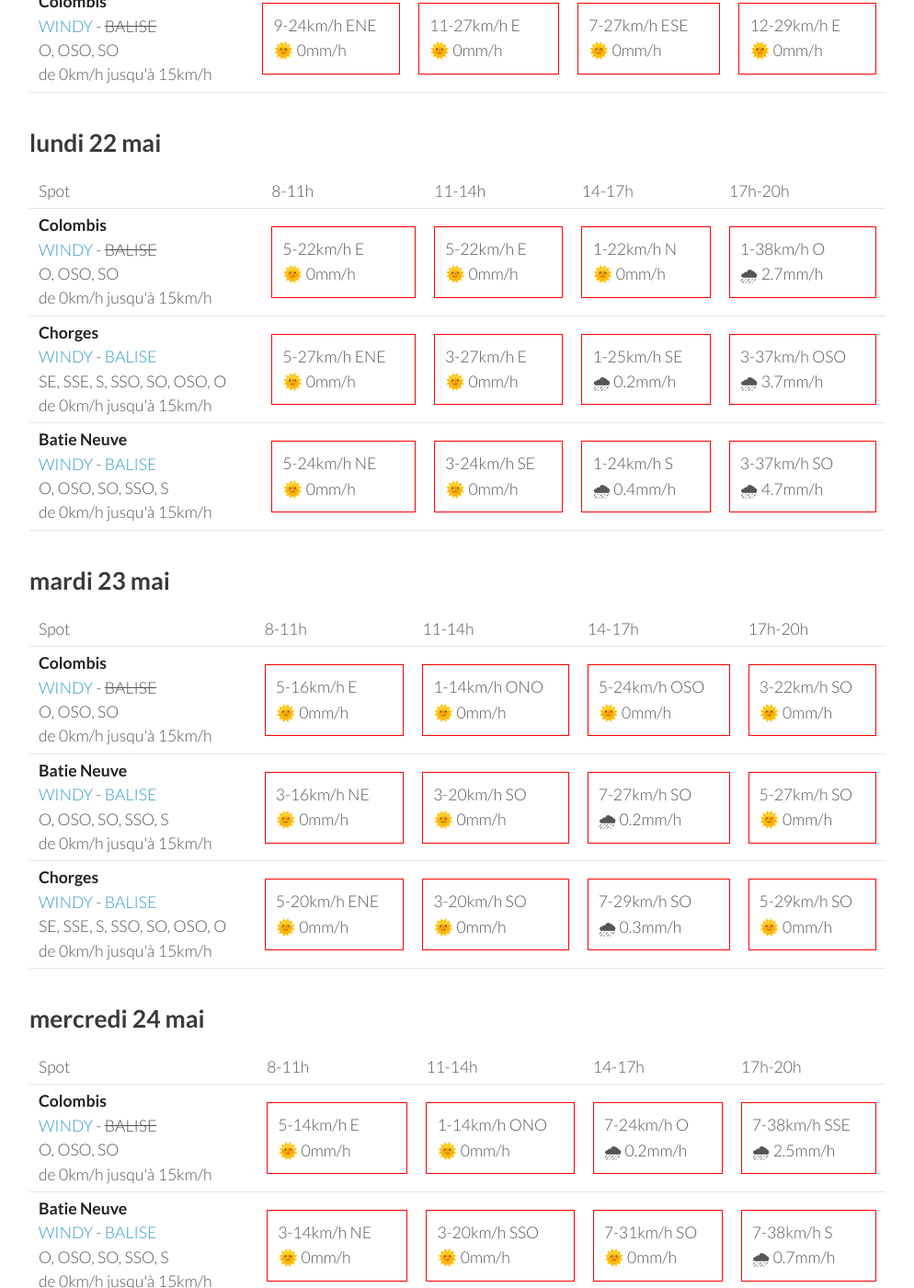
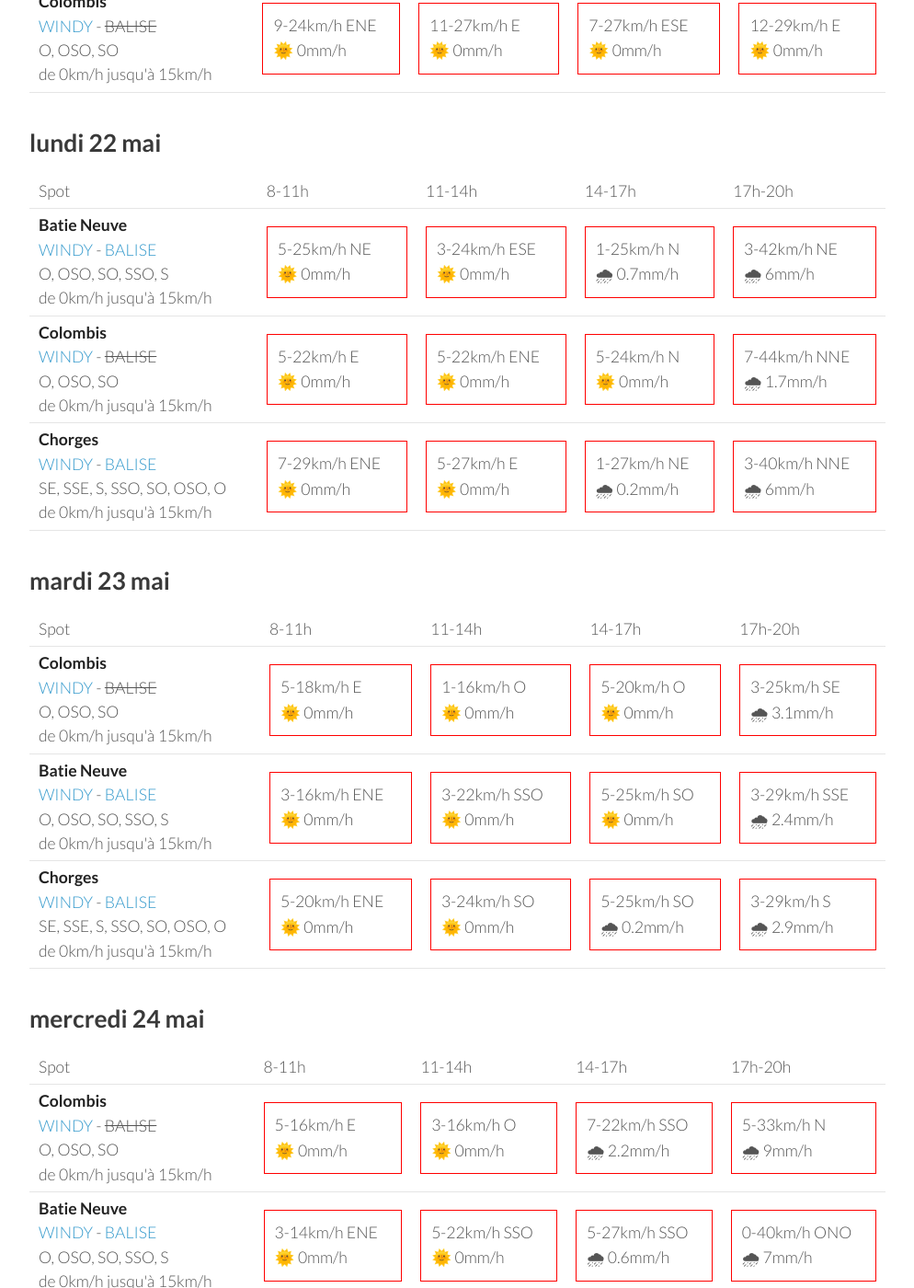
Before and after one commit to parapente-dans-le-nord/parapente-dans-le-nord.github.io, a Jekyll site: the page built from serre_poncon.markdown, in a window 1280 px wide and 1400 px high, scrolled down 1092 px. Shown: the whole window at 92% size, without its empty margins (26-1020 px from the left). Built offline with Jekyll 4.4.1, drawn with Linux system fonts in a browser that asks for light colours; some of the changed text lies outside the part shown.

Commit message:
update index.markdown

```diff
--- a/serre_poncon.markdown
+++ b/serre_poncon.markdown
@@ -114,32 +114,32 @@ page mise à jour le samedi 20 mai 06:31
       <td>17h-20h</td>
     </tr>
 <tr>
+        <td><strong>Batie Neuve</strong><br><a href="https://windy.com/44.584/6.236?44.559,6.262,10,m:eTtagly">WINDY</a> - <span class=""><a href="https://www.openwindmap.org/PP554">BALISE</a> </span><br> <span class="vent-favorable">O, OSO, SO, SSO, S</span><br><span class="force-vent">de 0km/h jusqu'à 15km/h</span> </td>
+
+            <td><div class="not-flyable"><p>5-25km/h NE</p><p>🌞 0mm/h</p></div></td>
+            <td><div class="not-flyable"><p>3-24km/h ESE</p><p>🌞 0mm/h</p></div></td>
+            <td><div class="not-flyable"><p>1-25km/h N</p><p>🌧 0.7mm/h</p></div></td>
+            <td><div class="not-flyable"><p>3-42km/h NE</p><p>🌧 6mm/h</p></div></td>
+
+
+    </tr>
+<tr>
         <td><strong>Colombis</strong><br><a href="https://windy.com/44.494/6.216?44.559,6.262,10">WINDY</a> - <span class="no-balise"> BALISE </span><br> <span class="vent-favorable">O, OSO, SO</span><br><span class="force-vent">de 0km/h jusqu'à 15km/h</span> </td>
 
             <td><div class="not-flyable"><p>5-22km/h E</p><p>🌞 0mm/h</p></div></td>
-            <td><div class="not-flyable"><p>5-22km/h E</p><p>🌞 0mm/h</p></div></td>
-            <td><div class="not-flyable"><p>1-22km/h N</p><p>🌞 0mm/h</p></div></td>
-            <td><div class="not-flyable"><p>1-38km/h O</p><p>🌧 2.7mm/h</p></div></td>
+            <td><div class="not-flyable"><p>5-22km/h ENE</p><p>🌞 0mm/h</p></div></td>
+            <td><div class="not-flyable"><p>5-24km/h N</p><p>🌞 0mm/h</p></div></td>
+            <td><div class="not-flyable"><p>7-44km/h NNE</p><p>🌧 1.7mm/h</p></div></td>
 
 
     </tr>
 <tr>
         <td><strong>Chorges</strong><br><a href="https://windy.com/44.578/6.280?44.559,6.262,10">WINDY</a> - <span class=""><a href="https://www.openwindmap.org/PP554">BALISE</a> </span><br> <span class="vent-favorable">SE, SSE, S, SSO, SO, OSO, O</span><br><span class="force-vent">de 0km/h jusqu'à 15km/h</span> </td>
 
-            <td><div class="not-flyable"><p>5-27km/h ENE</p><p>🌞 0mm/h</p></div></td>
-            <td><div class="not-flyable"><p>3-27km/h E</p><p>🌞 0mm/h</p></div></td>
-            <td><div class="not-flyable"><p>1-25km/h SE</p><p>🌧 0.2mm/h</p></div></td>
-            <td><div class="not-flyable"><p>3-37km/h OSO</p><p>🌧 3.7mm/h</p></div></td>
-
-
-    </tr>
-<tr>
-        <td><strong>Batie Neuve</strong><br><a href="https://windy.com/44.584/6.236?44.559,6.262,10,m:eTtagly">WINDY</a> - <span class=""><a href="https://www.openwindmap.org/PP554">BALISE</a> </span><br> <span class="vent-favorable">O, OSO, SO, SSO, S</span><br><span class="force-vent">de 0km/h jusqu'à 15km/h</span> </td>
-
-            <td><div class="not-flyable"><p>5-24km/h NE</p><p>🌞 0mm/h</p></div></td>
-            <td><div class="not-flyable"><p>3-24km/h SE</p><p>🌞 0mm/h</p></div></td>
-            <td><div class="not-flyable"><p>1-24km/h S</p><p>🌧 0.4mm/h</p></div></td>
-            <td><div class="not-flyable"><p>3-37km/h SO</p><p>🌧 4.7mm/h</p></div></td>
+            <td><div class="not-flyable"><p>7-29km/h ENE</p><p>🌞 0mm/h</p></div></td>
+            <td><div class="not-flyable"><p>5-27km/h E</p><p>🌞 0mm/h</p></div></td>
+            <td><div class="not-flyable"><p>1-27km/h NE</p><p>🌧 0.2mm/h</p></div></td>
+            <td><div class="not-flyable"><p>3-40km/h NNE</p><p>🌧 6mm/h</p></div></td>
 
 
     </tr>
@@ -162,20 +162,20 @@ page mise à jour le samedi 20 mai 06:31
 <tr>
         <td><strong>Colombis</strong><br><a href="https://windy.com/44.494/6.216?44.559,6.262,10">WINDY</a> - <span class="no-balise"> BALISE </span><br> <span class="vent-favorable">O, OSO, SO</span><br><span class="force-vent">de 0km/h jusqu'à 15km/h</span> </td>
 
-            <td><div class="not-flyable"><p>5-16km/h E</p><p>🌞 0mm/h</p></div></td>
-            <td><div class="not-flyable"><p>1-14km/h ONO</p><p>🌞 0mm/h</p></div></td>
-            <td><div class="not-flyable"><p>5-24km/h OSO</p><p>🌞 0mm/h</p></div></td>
-            <td><div class="not-flyable"><p>3-22km/h SO</p><p>🌞 0mm/h</p></div></td>
+            <td><div class="not-flyable"><p>5-18km/h E</p><p>🌞 0mm/h</p></div></td>
+            <td><div class="not-flyable"><p>1-16km/h O</p><p>🌞 0mm/h</p></div></td>
+            <td><div class="not-flyable"><p>5-20km/h O</p><p>🌞 0mm/h</p></div></td>
+            <td><div class="not-flyable"><p>3-25km/h SE</p><p>🌧 3.1mm/h</p></div></td>
 
 
     </tr>
 <tr>
         <td><strong>Batie Neuve</strong><br><a href="https://windy.com/44.584/6.236?44.559,6.262,10,m:eTtagly">WINDY</a> - <span class=""><a href="https://www.openwindmap.org/PP554">BALISE</a> </span><br> <span class="vent-favorable">O, OSO, SO, SSO, S</span><br><span class="force-vent">de 0km/h jusqu'à 15km/h</span> </td>
 
-            <td><div class="not-flyable"><p>3-16km/h NE</p><p>🌞 0mm/h</p></div></td>
-            <td><div class="not-flyable"><p>3-20km/h SO</p><p>🌞 0mm/h</p></div></td>
-            <td><div class="not-flyable"><p>7-27km/h SO</p><p>🌧 0.2mm/h</p></div></td>
-            <td><div class="not-flyable"><p>5-27km/h SO</p><p>🌞 0mm/h</p></div></td>
+            <td><div class="not-flyable"><p>3-16km/h ENE</p><p>🌞 0mm/h</p></div></td>
+            <td><div class="not-flyable"><p>3-22km/h SSO</p><p>🌞 0mm/h</p></div></td>
+            <td><div class="not-flyable"><p>5-25km/h SO</p><p>🌞 0mm/h</p></div></td>
+            <td><div class="not-flyable"><p>3-29km/h SSE</p><p>🌧 2.4mm/h</p></div></td>
 
 
     </tr>
@@ -183,9 +183,9 @@ page mise à jour le samedi 20 mai 06:31
         <td><strong>Chorges</strong><br><a href="https://windy.com/44.578/6.280?44.559,6.262,10">WINDY</a> - <span class=""><a href="https://www.openwindmap.org/PP554">BALISE</a> </span><br> <span class="vent-favorable">SE, SSE, S, SSO, SO, OSO, O</span><br><span class="force-vent">de 0km/h jusqu'à 15km/h</span> </td>
 
             <td><div class="not-flyable"><p>5-20km/h ENE</p><p>🌞 0mm/h</p></div></td>
-            <td><div class="not-flyable"><p>3-20km/h SO</p><p>🌞 0mm/h</p></div></td>
-            <td><div class="not-flyable"><p>7-29km/h SO</p><p>🌧 0.3mm/h</p></div></td>
-            <td><div class="not-flyable"><p>5-29km/h SO</p><p>🌞 0mm/h</p></div></td>
+            <td><div class="not-flyable"><p>3-24km/h SO</p><p>🌞 0mm/h</p></div></td>
+            <td><div class="not-flyable"><p>5-25km/h SO</p><p>🌧 0.2mm/h</p></div></td>
+            <td><div class="not-flyable"><p>3-29km/h S</p><p>🌧 2.9mm/h</p></div></td>
 
 
     </tr>
@@ -208,30 +208,30 @@ page mise à jour le samedi 20 mai 06:31
 <tr>
         <td><strong>Colombis</strong><br><a href="https://windy.com/44.494/6.216?44.559,6.262,10">WINDY</a> - <span class="no-balise"> BALISE </span><br> <span class="vent-favorable">O, OSO, SO</span><br><span class="force-vent">de 0km/h jusqu'à 15km/h</span> </td>
 
-            <td><div class="not-flyable"><p>5-14km/h E</p><p>🌞 0mm/h</p></div></td>
-            <td><div class="not-flyable"><p>1-14km/h ONO</p><p>🌞 0mm/h</p></div></td>
-            <td><div class="not-flyable"><p>7-24km/h O</p><p>🌧 0.2mm/h</p></div></td>
-            <td><div class="not-flyable"><p>7-38km/h SSE</p><p>🌧 2.5mm/h</p></div></td>
+            <td><div class="not-flyable"><p>5-16km/h E</p><p>🌞 0mm/h</p></div></td>
+            <td><div class="not-flyable"><p>3-16km/h O</p><p>🌞 0mm/h</p></div></td>
+            <td><div class="not-flyable"><p>7-22km/h SSO</p><p>🌧 2.2mm/h</p></div></td>
+            <td><div class="not-flyable"><p>5-33km/h N</p><p>🌧 9mm/h</p></div></td>
 
 
     </tr>
 <tr>
         <td><strong>Batie Neuve</strong><br><a href="https://windy.com/44.584/6.236?44.559,6.262,10,m:eTtagly">WINDY</a> - <span class=""><a href="https://www.openwindmap.org/PP554">BALISE</a> </span><br> <span class="vent-favorable">O, OSO, SO, SSO, S</span><br><span class="force-vent">de 0km/h jusqu'à 15km/h</span> </td>
 
-            <td><div class="not-flyable"><p>3-14km/h NE</p><p>🌞 0mm/h</p></div></td>
-            <td><div class="not-flyable"><p>3-20km/h SSO</p><p>🌞 0mm/h</p></div></td>
-            <td><div class="not-flyable"><p>7-31km/h SO</p><p>🌞 0mm/h</p></div></td>
-            <td><div class="not-flyable"><p>7-38km/h S</p><p>🌧 0.7mm/h</p></div></td>
+            <td><div class="not-flyable"><p>3-14km/h ENE</p><p>🌞 0mm/h</p></div></td>
+            <td><div class="not-flyable"><p>5-22km/h SSO</p><p>🌞 0mm/h</p></div></td>
+            <td><div class="not-flyable"><p>5-27km/h SSO</p><p>🌧 0.6mm/h</p></div></td>
+            <td><div class="not-flyable"><p>0-40km/h ONO</p><p>🌧 7mm/h</p></div></td>
 
 
     </tr>
 <tr>
         <td><strong>Chorges</strong><br><a href="https://windy.com/44.578/6.280?44.559,6.262,10">WINDY</a> - <span class=""><a href="https://www.openwindmap.org/PP554">BALISE</a> </span><br> <span class="vent-favorable">SE, SSE, S, SSO, SO, OSO, O</span><br><span class="force-vent">de 0km/h jusqu'à 15km/h</span> </td>
 
-            <td><div class="not-flyable"><p>3-16km/h ENE</p><p>🌞 0mm/h</p></div></td>
-            <td><div class="not-flyable"><p>3-20km/h SSO</p><p>🌞 0mm/h</p></div></td>
-            <td><div class="not-flyable"><p>7-31km/h SO</p><p>🌞 0mm/h</p></div></td>
-            <td><div class="not-flyable"><p>7-42km/h S</p><p>🌧 1mm/h</p></div></td>
+            <td><div class="not-flyable"><p>5-18km/h ENE</p><p>🌞 0mm/h</p></div></td>
+            <td><div class="not-flyable"><p>3-24km/h SSO</p><p>🌞 0mm/h</p></div></td>
+            <td><div class="not-flyable"><p>3-27km/h SSO</p><p>🌧 0.8mm/h</p></div></td>
+            <td><div class="not-flyable"><p>1-38km/h O</p><p>🌧 7mm/h</p></div></td>
 
 
     </tr>
@@ -239,3 +239,49 @@ page mise à jour le samedi 20 mai 06:31
 </tbody>
 </table>
 {:/}
+## jeudi 25 mai
+
+{::nomarkdown}
+<table>
+  <tbody>
+    <tr>
+      <td>Spot</td>
+      <td>8-11h</td>
+      <td>11-14h</td>
+      <td>14-17h</td>
+      <td>17h-20h</td>
+    </tr>
+<tr>
+        <td><strong>Colombis</strong><br><a href="https://windy.com/44.494/6.216?44.559,6.262,10">WINDY</a> - <span class="no-balise"> BALISE </span><br> <span class="vent-favorable">O, OSO, SO</span><br><span class="force-vent">de 0km/h jusqu'à 15km/h</span> </td>
+
+            <td><div class="not-flyable"><p>5-14km/h E</p><p>🌞 0mm/h</p></div></td>
+            <td><div class="not-flyable"><p>3-16km/h ONO</p><p>🌞 0mm/h</p></div></td>
+            <td><div class="not-flyable"><p>5-22km/h ONO</p><p>🌞 0mm/h</p></div></td>
+            <td><div class="not-flyable"><p>7-25km/h O</p><p>🌧 3mm/h</p></div></td>
+
+
+    </tr>
+<tr>
+        <td><strong>Batie Neuve</strong><br><a href="https://windy.com/44.584/6.236?44.559,6.262,10,m:eTtagly">WINDY</a> - <span class=""><a href="https://www.openwindmap.org/PP554">BALISE</a> </span><br> <span class="vent-favorable">O, OSO, SO, SSO, S</span><br><span class="force-vent">de 0km/h jusqu'à 15km/h</span> </td>
+
+            <td><div class="not-flyable"><p>1-12km/h ENE</p><p>🌞 0mm/h</p></div></td>
+            <td><div class="not-flyable"><p>5-22km/h SO</p><p>🌞 0mm/h</p></div></td>
+            <td><div class="not-flyable"><p>5-27km/h O</p><p>🌧 1.1mm/h</p></div></td>
+            <td><div class="not-flyable"><p>5-25km/h OSO</p><p>🌧 1.8mm/h</p></div></td>
+
+
+    </tr>
+<tr>
+        <td><strong>Chorges</strong><br><a href="https://windy.com/44.578/6.280?44.559,6.262,10">WINDY</a> - <span class=""><a href="https://www.openwindmap.org/PP554">BALISE</a> </span><br> <span class="vent-favorable">SE, SSE, S, SSO, SO, OSO, O</span><br><span class="force-vent">de 0km/h jusqu'à 15km/h</span> </td>
+
+            <td><div class="not-flyable"><p>3-12km/h ENE</p><p>🌞 0mm/h</p></div></td>
+            <td><div class="not-flyable"><p>5-22km/h SO</p><p>🌞 0mm/h</p></div></td>
+            <td><div class="not-flyable"><p>5-29km/h OSO</p><p>🌧 1.6mm/h</p></div></td>
+            <td><div class="not-flyable"><p>5-27km/h OSO</p><p>🌧 1.5mm/h</p></div></td>
+
+
+    </tr>
+
+</tbody>
+</table>
+{:/}
```
Also changed, not shown: other parts of serre_poncon.markdown (+1 -1 lines).
